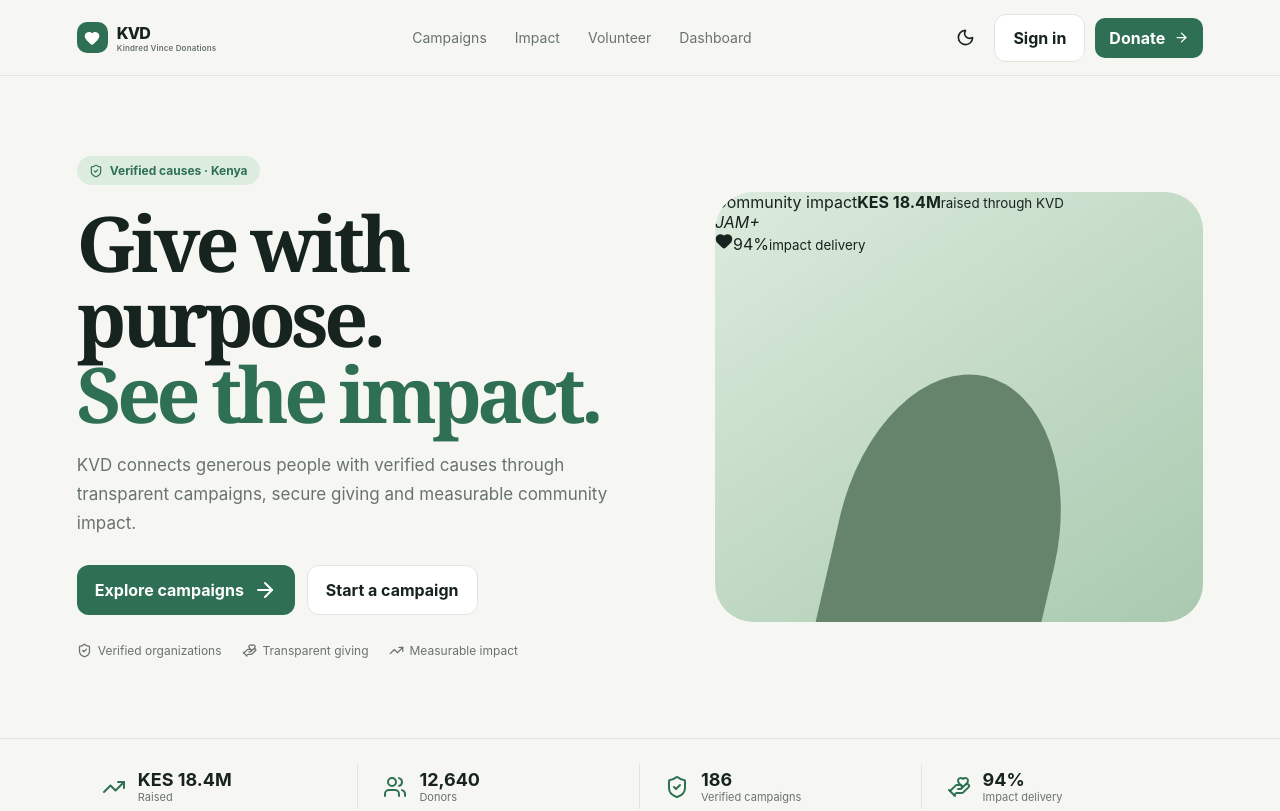
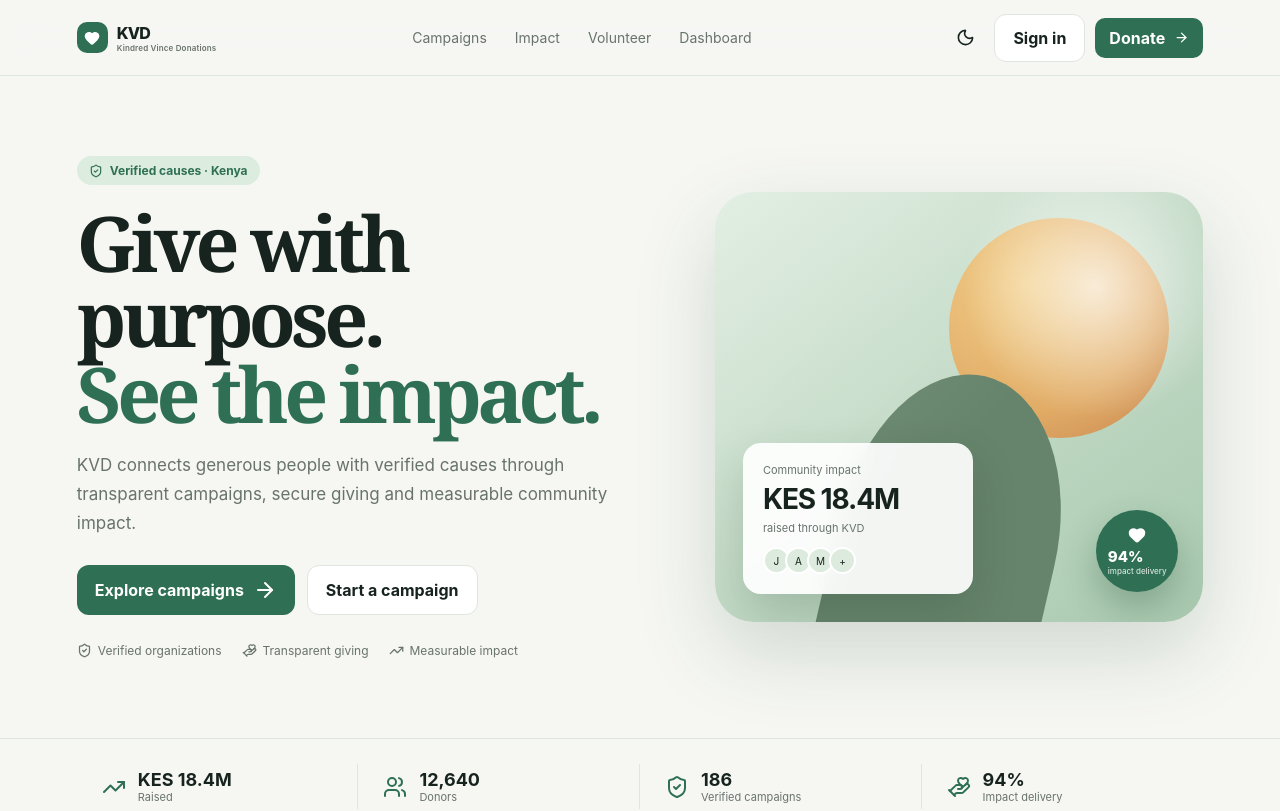
Before and after one commit to vince551/charity-donation, a React (Vite) app: page / in a window 1280 px wide. Shown: the top 811 px of the page. Built offline with nearby package versions, Linux system fonts and the light colour scheme; no server answers.

Commit message:
style: load frontend polish layer

```diff
--- a/src/bootstrap.jsx
+++ b/src/bootstrap.jsx
@@ -1,2 +1,17 @@
-import React from 'react';import {createRoot} from 'react-dom/client';import {BrowserRouter,Routes,Route} from 'react-router-dom';import {AuthProvider} from './auth/AuthContext';import Home from './home.jsx';import Login from './pages/Login.jsx';import Register from './pages/Register.jsx';import Dashboard from './pages/Dashboard.jsx';import ProtectedRoute from './auth/ProtectedRoute.jsx';import './styles.css';
-function App(){return <AuthProvider><BrowserRouter><Routes><Route path="/" element={<Home/>}/><Route path="/login" element={<Login/>}/><Route path="/register" element={<Register/>}/><Route path="/dashboard" element={<ProtectedRoute><Dashboard/></ProtectedRoute>}/></Routes></BrowserRouter></AuthProvider>};createRoot(document.getElementById('root')).render(<App/>);
+import React from 'react';
+import {createRoot} from 'react-dom/client';
+import {BrowserRouter,Routes,Route} from 'react-router-dom';
+import {AuthProvider} from './auth/AuthContext';
+import Home from './home.jsx';
+import Login from './pages/Login.jsx';
+import Register from './pages/Register.jsx';
+import Dashboard from './pages/Dashboard.jsx';
+import ProtectedRoute from './auth/ProtectedRoute.jsx';
+import './styles.css';
+import './polish.css';
+
+function App(){
+  return <AuthProvider><BrowserRouter><Routes><Route path="/" element={<Home/>}/><Route path="/login" element={<Login/>}/><Route path="/register" element={<Register/>}/><Route path="/dashboard" element={<ProtectedRoute><Dashboard/></ProtectedRoute>}/></Routes></BrowserRouter></AuthProvider>;
+}
+
+createRoot(document.getElementById('root')).render(<App/>);
```
